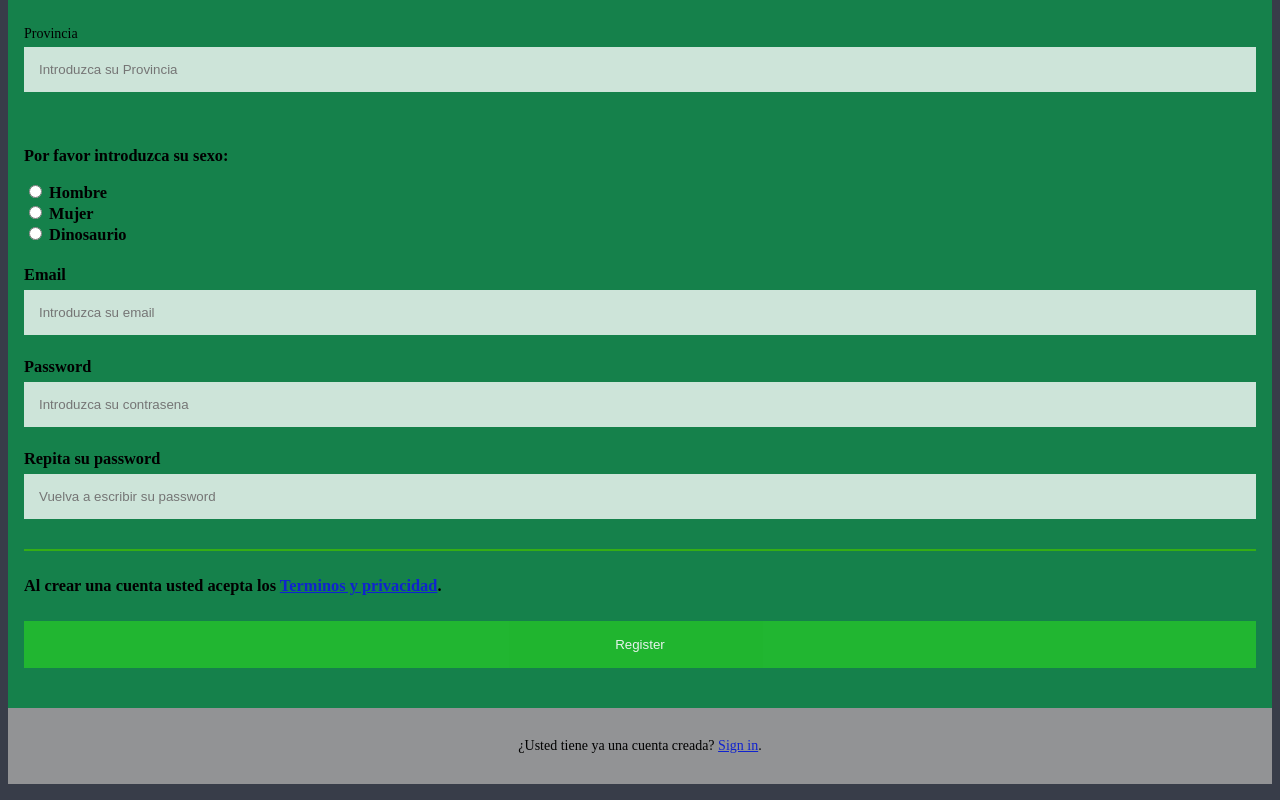
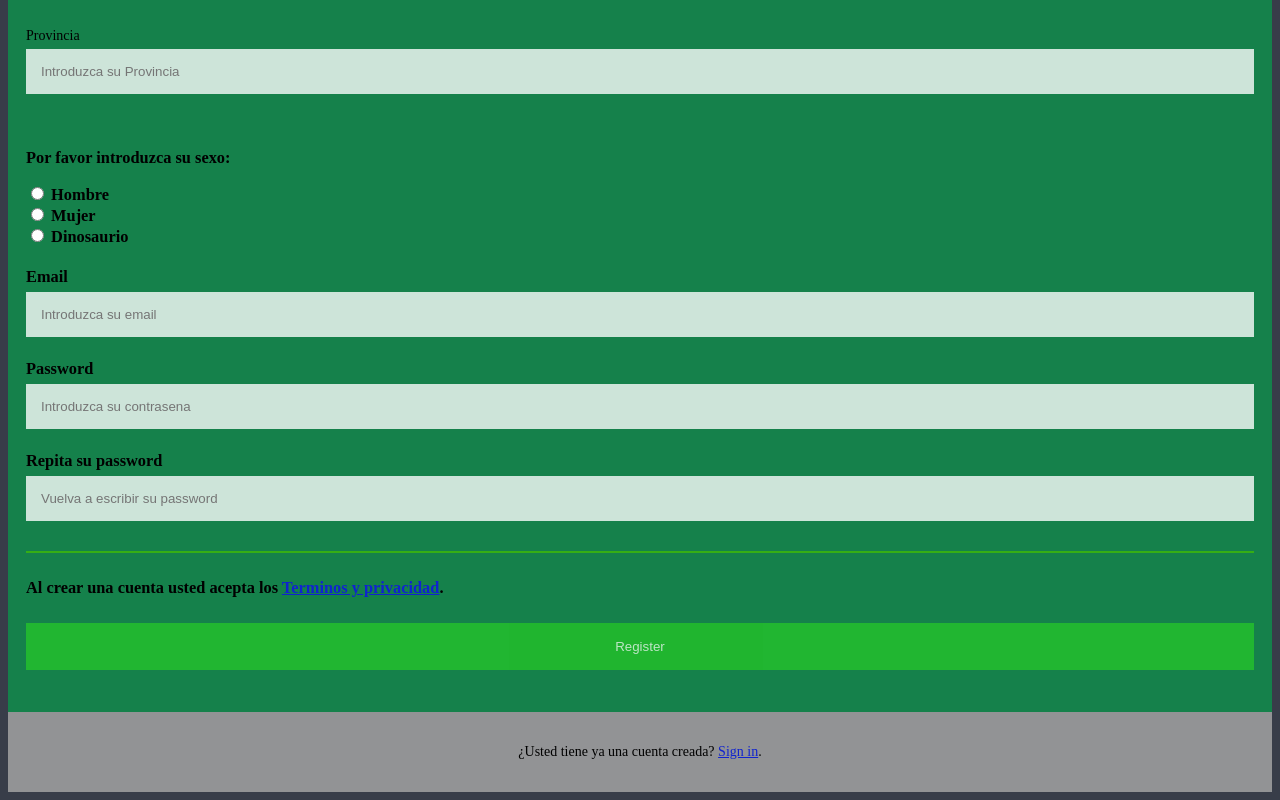
Before and after one commit to srpz2001/srpz2001.github.io, a plain HTML site: page Index1.html in a window 1280 px wide. Shown: the part 421-1221 px from the top of the page. Drawn offline with Linux system fonts and the light colour scheme.

Commit message:
Update Index1.html

```diff
--- a/Index1.html
+++ b/Index1.html
@@ -20,7 +20,7 @@ body {
 
 /* Añadimos el padding al contenedor  */
 .container {
-  padding: 16px;
+  padding: 18px;
   background-color: rgb(21, 129, 75);
 }
 
@@ -34,7 +34,7 @@ input[type=text], input[type=password] {
 }
 
 input[type=text]:focus, input[type=password]:focus {
-  background-color: #ddd;
+  background-color: rgb(255, 255, 255)(255, 255, 255, 0.788);
   outline: none;
 }
 
@@ -46,7 +46,7 @@ hr {
 /* Elegimos un  estilo para el boton de registrar */
 .registerbtn {
   background-color: rgba(38, 204, 38, 0.788);
-  color: white;
+  color: rgba(255, 255, 255, 0.788);
   padding: 16px 20px;
   margin: 8px 0;
   border: none;
```
